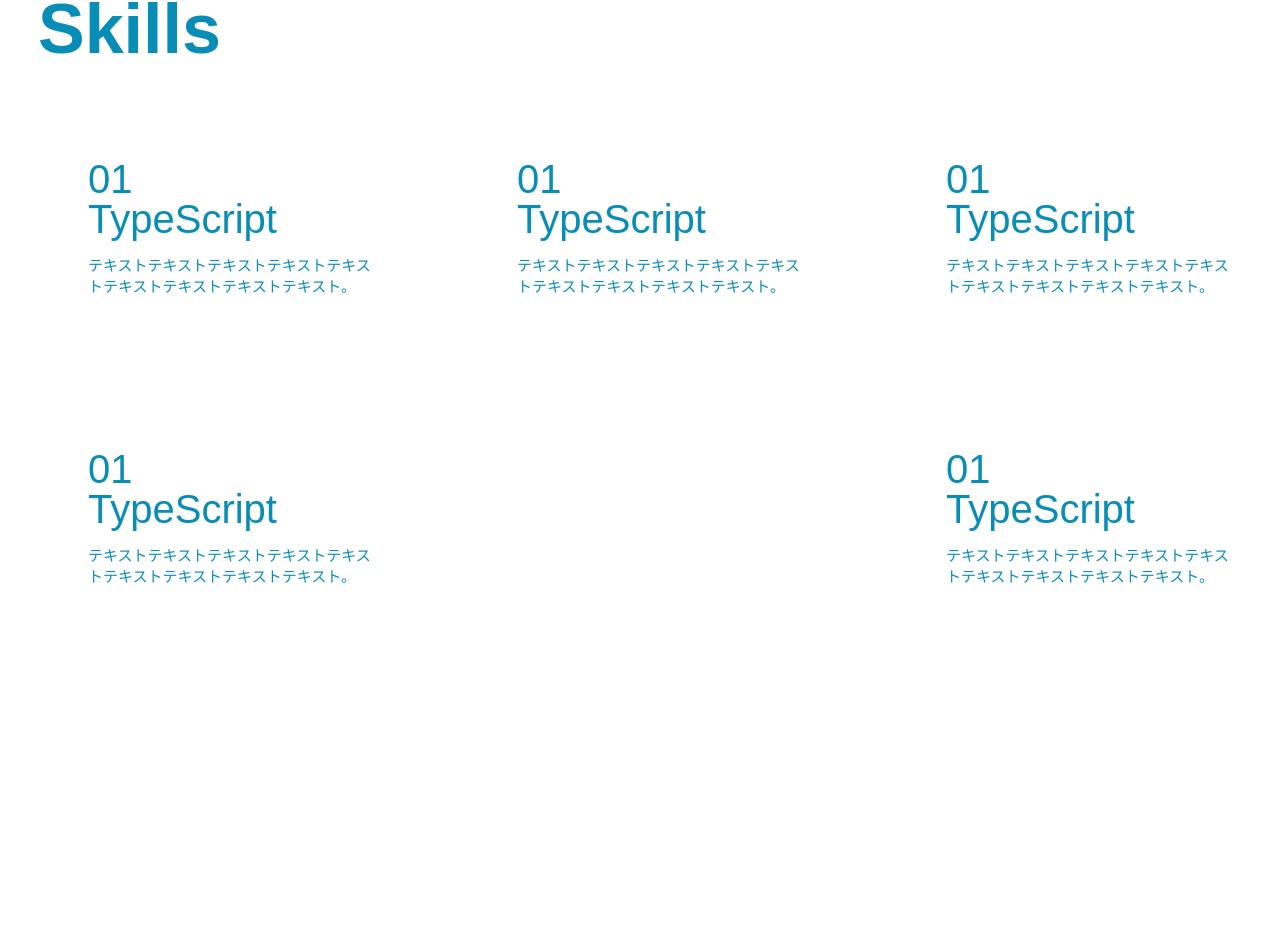
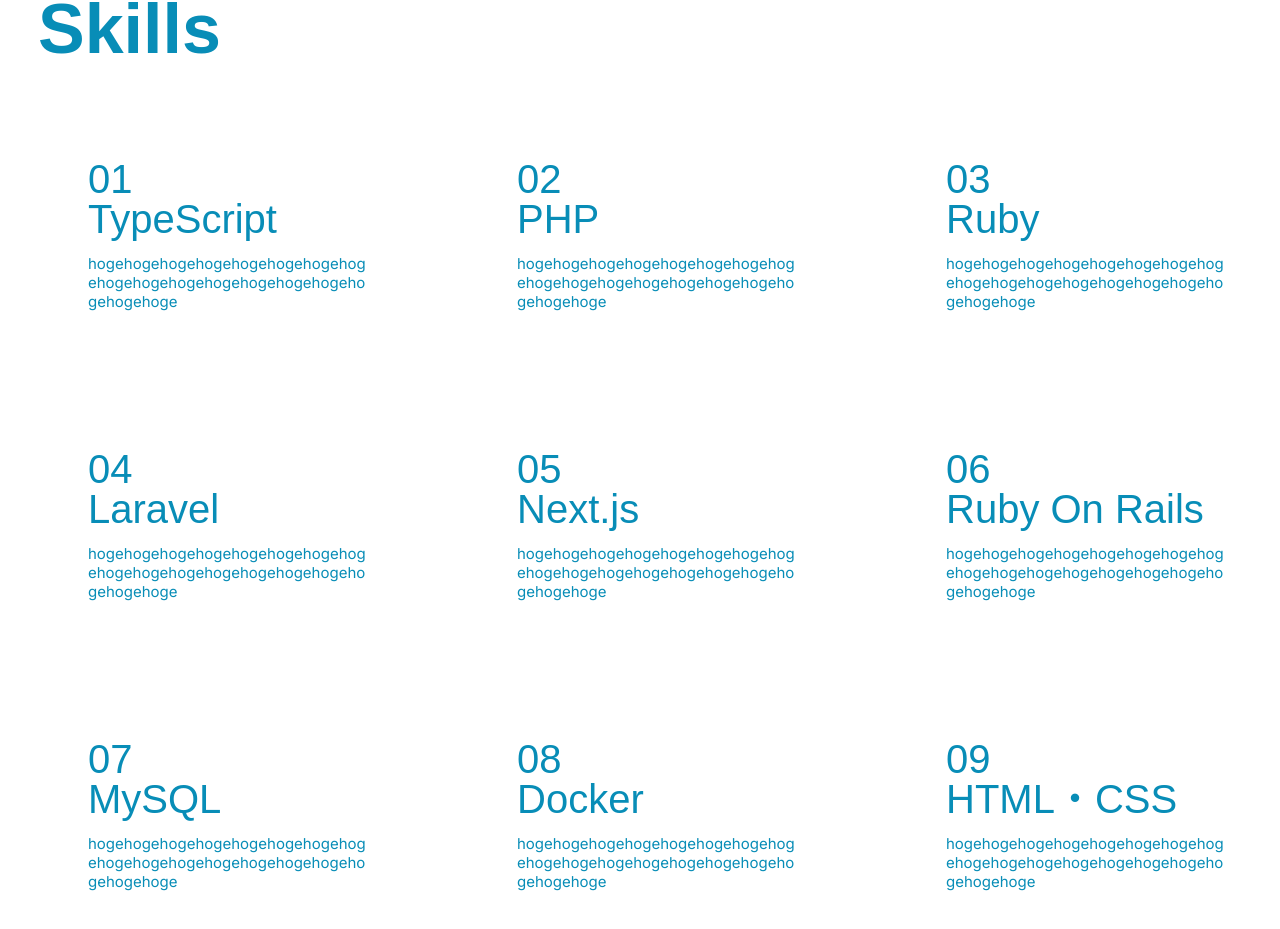
Before and after one commit to r-coney/Portfolio, a Next.js app in the folder app/: page / in a window 1280 px wide. Shown: the part 1099-2028 px from the top of the page. Before the commit the page ends 1926 px from the top, so only its background shows below. Built offline with nearby package versions, Linux system fonts and the light colour scheme; a web font is replaced by a local one.

Commit message:
feat: skillをapiで取得するよう変更

```diff
--- /dev/null
+++ b/app/src/app/api/skill/route.ts
@@ -0,0 +1,63 @@
+import { NextApiResponse } from "next/dist/shared/lib/utils";
+import { NextResponse } from "next/server";
+
+export async function GET(req: Request, res: NextApiResponse) {
+  const skills = [
+    {
+      id: 1,
+      name: "TypeScript",
+      description:
+        "hogehogehogehogehogehogehogehogehogehogehogehogehogehogehogehogehogehoge",
+    },
+    {
+      id: 2,
+      name: "PHP",
+      description:
+        "hogehogehogehogehogehogehogehogehogehogehogehogehogehogehogehogehogehoge",
+    },
+    {
+      id: 3,
+      name: "Ruby",
+      description:
+        "hogehogehogehogehogehogehogehogehogehogehogehogehogehogehogehogehogehoge",
+    },
+    {
+      id: 4,
+      name: "Laravel",
+      description:
+        "hogehogehogehogehogehogehogehogehogehogehogehogehogehogehogehogehogehoge",
+    },
+    {
+      id: 5,
+      name: "Next.js",
+      description:
+        "hogehogehogehogehogehogehogehogehogehogehogehogehogehogehogehogehogehoge",
+    },
+    {
+      id: 6,
+      name: "Ruby On Rails",
+      description:
+        "hogehogehogehogehogehogehogehogehogehogehogehogehogehogehogehogehogehoge",
+    },
+    {
+      id: 7,
+      name: "MySQL",
+      description:
+        "hogehogehogehogehogehogehogehogehogehogehogehogehogehogehogehogehogehoge",
+    },
+    {
+      id: 8,
+      name: "Docker",
+      description:
+        "hogehogehogehogehogehogehogehogehogehogehogehogehogehogehogehogehogehoge",
+    },
+    {
+      id: 9,
+      name: "HTML・CSS",
+      description:
+        "hogehogehogehogehogehogehogehogehogehogehogehogehogehogehogehogehogehoge",
+    },
+  ];
+
+  return NextResponse.json(skills, { status: 200 });
+}
--- a/app/src/components/top/Skills.tsx
+++ b/app/src/components/top/Skills.tsx
@@ -1,56 +1,33 @@
 import React from "react";
 import styles from "./Skills.module.css";
 
-const Skills = () => {
+type Skill = {
+  id: string;
+  name: string;
+  description: string;
+};
+
+const Skills = async () => {
+  const response = await fetch("http://localhost:3000/api/skill", {
+    cache: "no-store",
+  });
+  const skills: Skill[] = await response.json();
+
   return (
     <>
       <h2 className="section_title">Skills</h2>
       <ul className={styles.skill_list}>
-        <li className={styles.skill_container}>
-          <div className={styles.skill_name}>
-            <p>01</p>
-            <p>TypeScript</p>
-          </div>
-          <p className={styles.skill_description}>
-            テキストテキストテキストテキストテキストテキストテキストテキストテキスト。
-          </p>
-        </li>
-        <li className={styles.skill_container}>
-          <div className={styles.skill_name}>
-            <p>01</p>
-            <p>TypeScript</p>
-          </div>
-          <p className={styles.skill_description}>
-            テキストテキストテキストテキストテキストテキストテキストテキストテキスト。
-          </p>
-        </li>
-        <li className={styles.skill_container}>
-          <div className={styles.skill_name}>
-            <p>01</p>
-            <p>TypeScript</p>
-          </div>
-          <p className={styles.skill_description}>
-            テキストテキストテキストテキストテキストテキストテキストテキストテキスト。
-          </p>
-        </li>
-        <li className={styles.skill_container}>
-          <div className={styles.skill_name}>
-            <p>01</p>
-            <p>TypeScript</p>
-          </div>
-          <p className={styles.skill_description}>
-            テキストテキストテキストテキストテキストテキストテキストテキストテキスト。
-          </p>
-        </li>
-        <li className={styles.skill_container}>
-          <div className={styles.skill_name}>
-            <p>01</p>
-            <p>TypeScript</p>
-          </div>
-          <p className={styles.skill_description}>
-            テキストテキストテキストテキストテキストテキストテキストテキストテキスト。
-          </p>
-        </li>
+        {skills.map((skill, index) => {
+          return (
+            <li className={styles.skill_container} key={skill.id}>
+              <div className={styles.skill_name}>
+                <p>{(index + 1).toString().padStart(2, "0")}</p>
+                <p>{skill.name}</p>
+              </div>
+              <p className={styles.skill_description}>{skill.description}</p>
+            </li>
+          );
+        })}
       </ul>
     </>
   );
```
